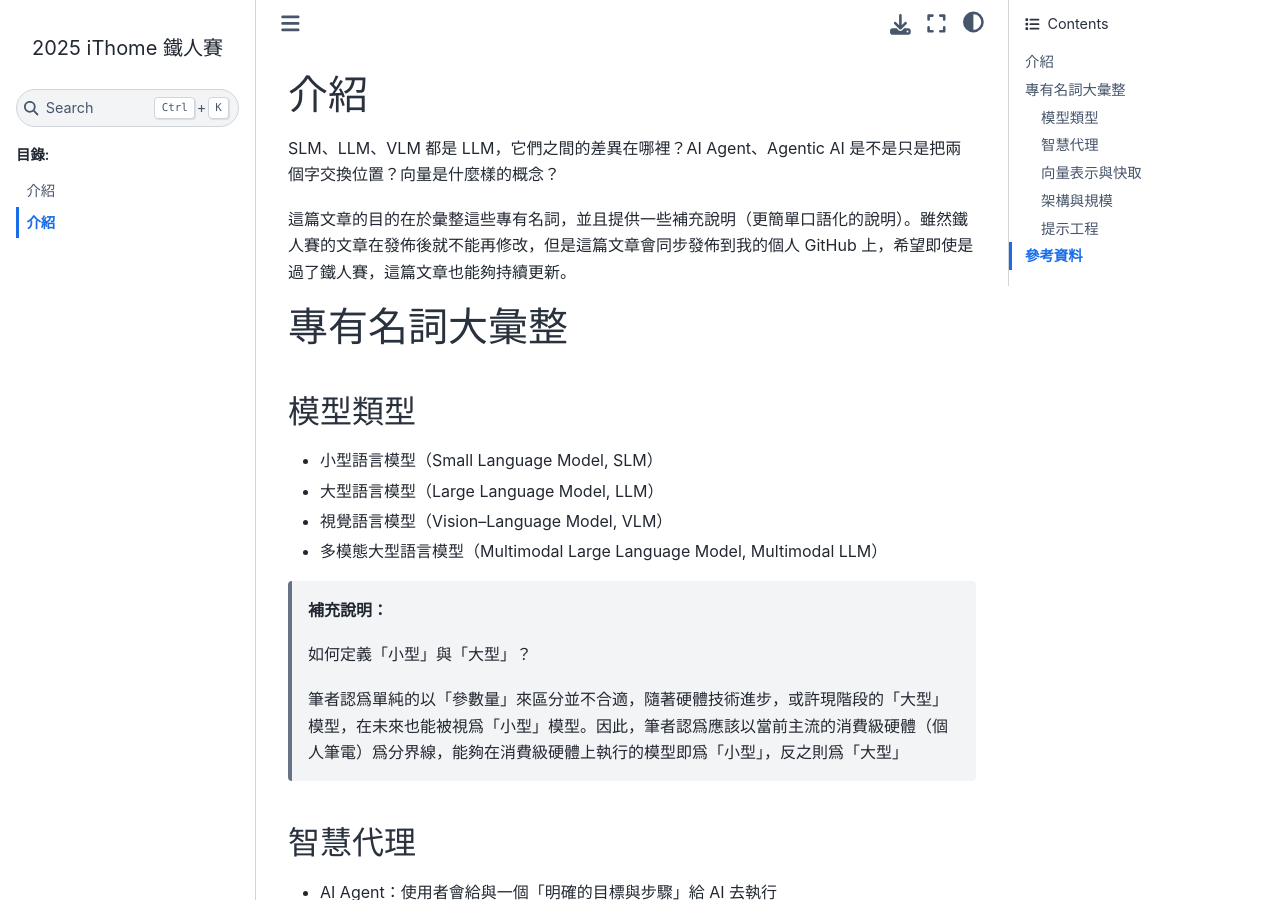
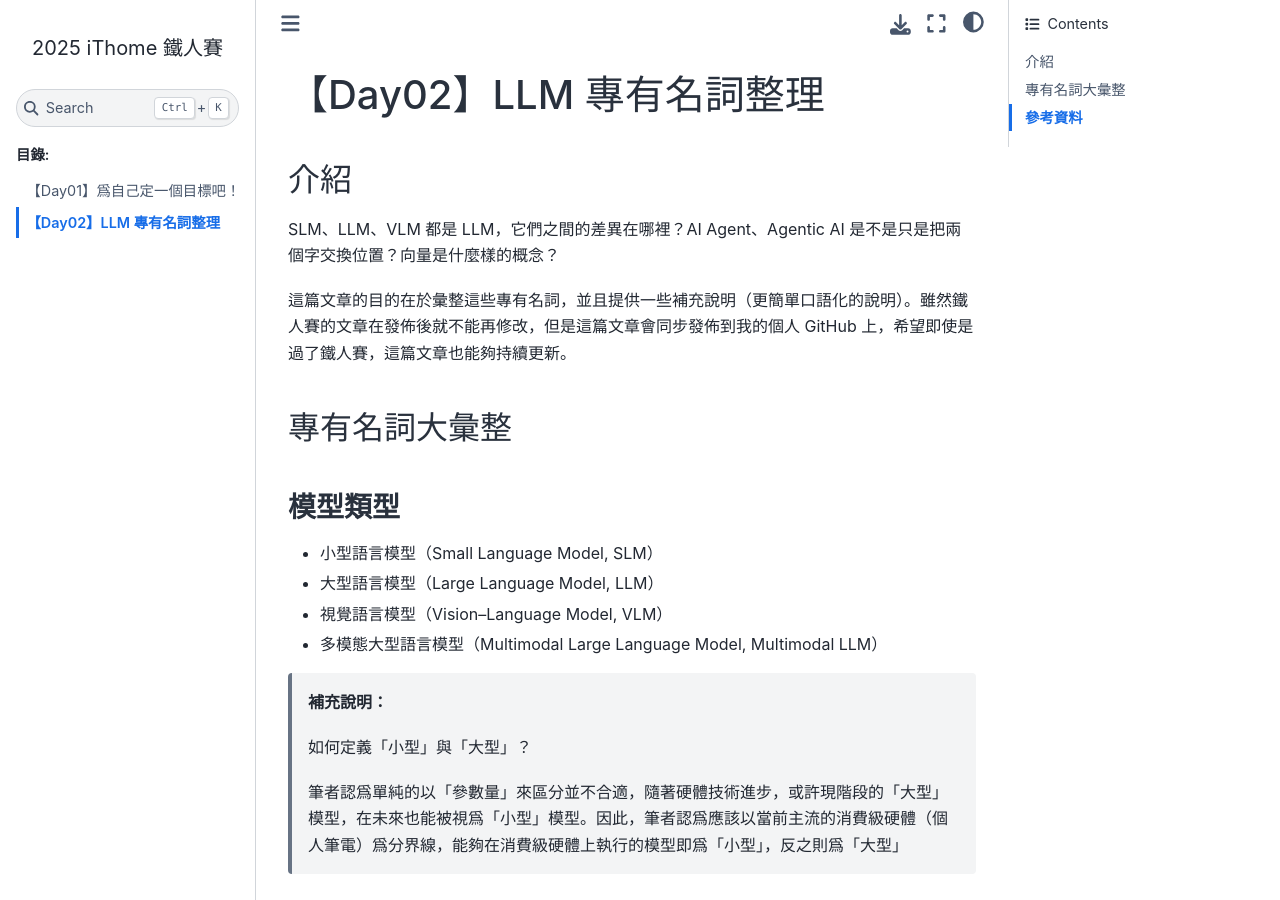
Before and after one commit to hsiangjenli/2025-it-help-ironman, a Sphinx documentation site: the page built from source/challenges/day-02.md, in a window 1280 px wide and 900 px high. Built offline with Sphinx 7.4.7 and the Sphinx Book theme 1.1.4, drawn with Linux system fonts in a browser that asks for light colours.

Commit message:
feat: update titles and headings for Day01 and Day02 challenge files

```diff
--- a/source/challenges/day-01.md
+++ b/source/challenges/day-01.md
@@ -1,8 +1,10 @@
-# 介紹
+# 【Day01】爲自己定一個目標吧！
+
+## 介紹
 
 感覺就像是昨天的事，自從 2022 年 OpenAI 發布 ChatGPT 以來，世界開始以極高速的節奏運轉。那時候的我覺得大型語言模型（LLM）離自己非常遙遠，至少對當時還是研究生的我而言，LLM 是一個遙不可及的存在。隨著時間推移，越來越多公司（如 Meta、Qwen、Mistral）推出較小型的模型，讓模型可以在個人電腦上運行。今年更迎來重大轉變，AI 開始跳脫對話框的限制，從單純的 AI Agent 發展成自主性更高的 Agentic AI，LLM 也逐漸融入現實世界，讓我開始深刻感受到自己也該跟上這波轉型的腳步。
 
-# 預期目標
+## 預期目標
 
 這次的目標有 3 個：
 
--- a/source/challenges/day-02.md
+++ b/source/challenges/day-02.md
@@ -1,12 +1,14 @@
-# 介紹
+# 【Day02】LLM 專有名詞整理
+
+## 介紹
 
 SLM、LLM、VLM 都是 LLM，它們之間的差異在哪裡？AI Agent、Agentic AI 是不是只是把兩個字交換位置？向量是什麼樣的概念？
 
 這篇文章的目的在於彙整這些專有名詞，並且提供一些補充說明（更簡單口語化的說明）。雖然鐵人賽的文章在發佈後就不能再修改，但是這篇文章會同步發佈到我的個人 GitHub 上，希望即使是過了鐵人賽，這篇文章也能夠持續更新。
 
-# 專有名詞大彙整
+## 專有名詞大彙整
 
-## 模型類型
+### 模型類型
 
 - 小型語言模型（Small Language Model, SLM）
 - 大型語言模型（Large Language Model, LLM）
@@ -19,12 +21,12 @@ SLM、LLM、VLM 都是 LLM，它們之間的差異在哪裡？AI Agent、Agentic
 >
 > 筆者認爲單純的以「參數量」來區分並不合適，隨著硬體技術進步，或許現階段的「大型」模型，在未來也能被視爲「小型」模型。因此，筆者認爲應該以當前主流的消費級硬體（個人筆電）爲分界線，能夠在消費級硬體上執行的模型即爲「小型」，反之則爲「大型」
 
-## 智慧代理
+### 智慧代理
 
 - AI Agent：使用者會給與一個「明確的目標與步驟」給 AI 去執行
 - Agentic AI：使用者會給與一個「模糊的目標」給 AI 去執行，AI 會自行決定如何達成目標
 
-## 向量表示與快取
+### 向量表示與快取
 
 - 詞向量/向量嵌入（Embedding）：將文字、圖片或其他資料轉換成數值
 - 檢索增強生成（Retrieval-Augmented Generation, RAG）：將「外部知識檢索」與「生成模型」結合。模型在回答問題時，不只依賴自身的參數，而是另外從外部知識庫中檢索相關資訊，然後將這些資訊與問題一起輸入生成模型，以產生更準確和相關的回答
@@ -39,7 +41,7 @@ SLM、LLM、VLM 都是 LLM，它們之間的差異在哪裡？AI Agent、Agentic
 >
 > 那麼，這 5 個數字就可以視爲是筆者的「向量表示」，而這個向量表示可以用來與其他人的向量表示做比較，看看彼此之間的相似度（例如：年齡、身高、體重等）。當然，向量表示並不完美，因爲它無法「完美」的去描述一個人，這是向量表示的限制之一（因爲它將資訊壓縮了）
 
-## 架構與規模
+### 架構與規模
 
 - 專家混合架構（Mixture of Experts, MoE）
 - 參數量（Model Parameters）
@@ -49,11 +51,11 @@ SLM、LLM、VLM 都是 LLM，它們之間的差異在哪裡？AI Agent、Agentic
 >
 > 專家混合架構（MoE）的核心概念在於「各司其職」，過去的 LLM 在做推論時會把整個模型的參數都用上，但並不是所有的參數都會對最後的結果有影響，因此 MoE 被設計成當有輸入進來時，會先經過一個 Gating Network（路由器）決定要使用哪些專家（Experts），然後只啓用這些專家的參數來進行推論，這樣就能夠減少計算量
 
-## 提示工程
+### 提示工程
 
 - 提示工程（Prompt Engineering）
 - 鏈式思考提示（Chain-of-Thought Prompting, CoT）
 
-# 參考資料
+## 參考資料
 
 - [IBM - What are small language models?](https://www.ibm.com/think/topics/small-language-models)
```
